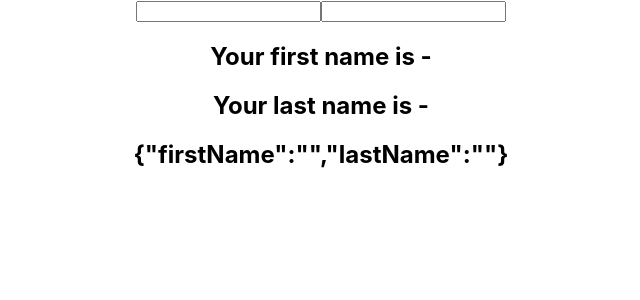
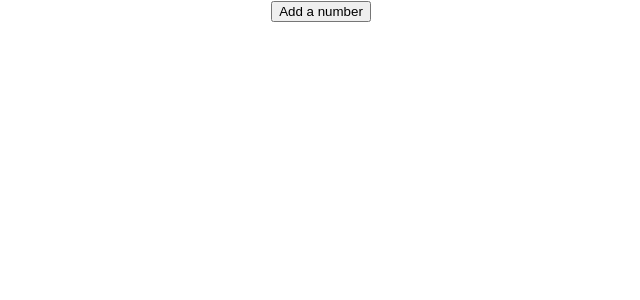
Before and after one commit to EstrellaDionis/useState-practice, a React (Create React App) app: page / in a window 1280 px wide. Shown: the top 300 px of the page, without its empty margins (319-959 px from the left). Built offline with nearby package versions, Linux system fonts and the light colour scheme.

Commit message:
in HookCounterFour.js, practiced using useState with an array

```diff
--- a/src/App.js
+++ b/src/App.js
@@ -4,6 +4,7 @@
 import HookCounter from './components/HookCounter';
 import HookCounterTwo from './components/HookCounterTwo';
 import HookCounterThree from './components/HookCounterThree';
+import HookCounterFour from './components/HookCounterFour';
 
 function App() {
   return (
@@ -11,7 +12,8 @@
       {/* <ClassCounter /> */}
       {/* <HookCounter /> */}
       {/* <HookCounterTwo /> */}
-      <HookCounterThree />
+      {/* <HookCounterThree /> */}
+      <HookCounterFour />
     </div>
   );
 }
--- /dev/null
+++ b/src/components/HookCounterFour.js
@@ -0,0 +1,24 @@
+import React, {useState} from 'react'
+
+function HookCounterFour() {
+    const [items, setItems] = useState([])
+
+    const addItem = () => {
+        setItems([...items, {
+            id: items.length,
+            value: Math.floor(Math.random() * 10) + 1
+        }])
+    }
+    return (
+        <div>
+            <button onClick={addItem}>Add a number</button>
+            <ul>
+                {
+                    items.map(item => <li key={item.id}>{item.value}</li>)
+                }
+            </ul>
+        </div>
+    )
+}
+
+export default HookCounterFour
```
